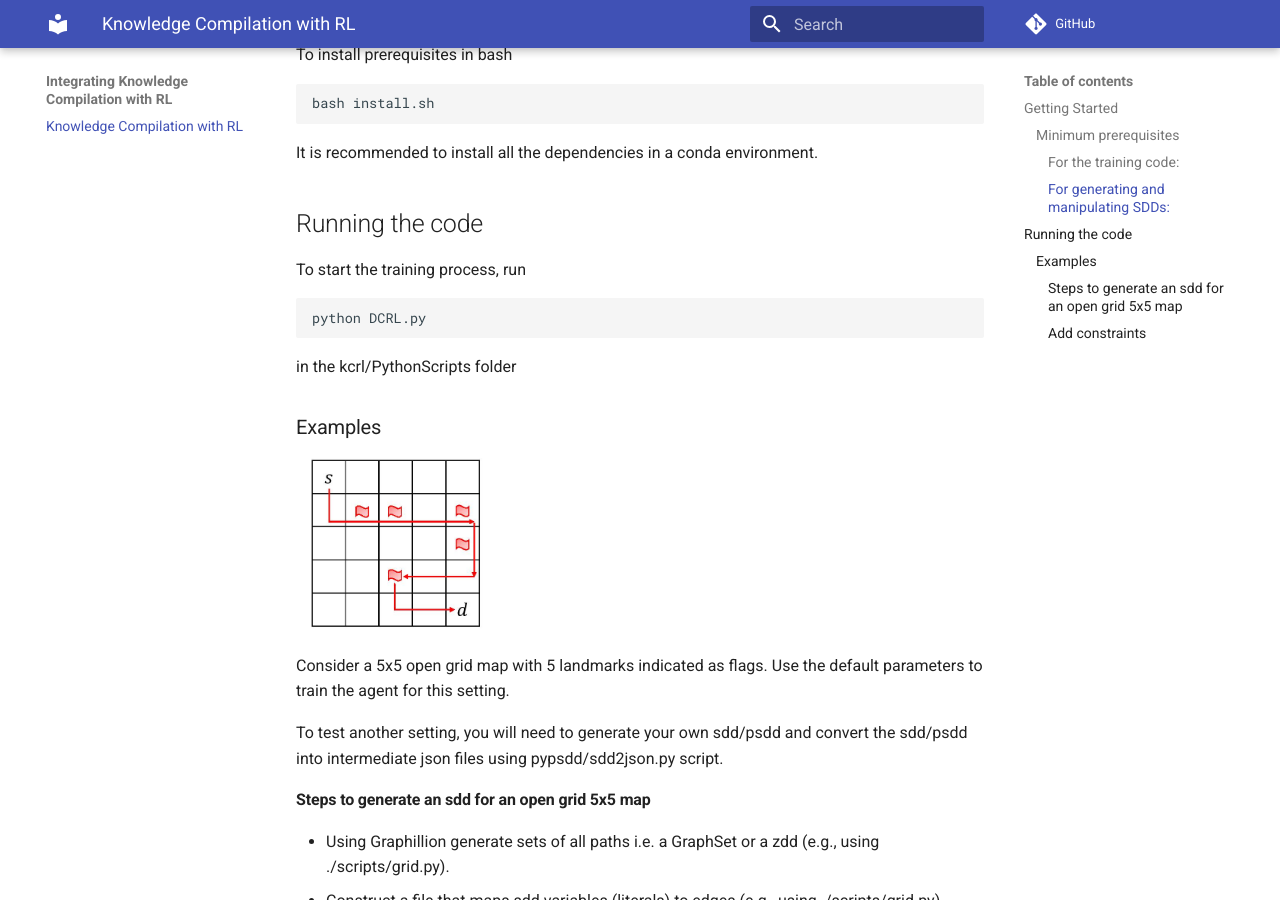
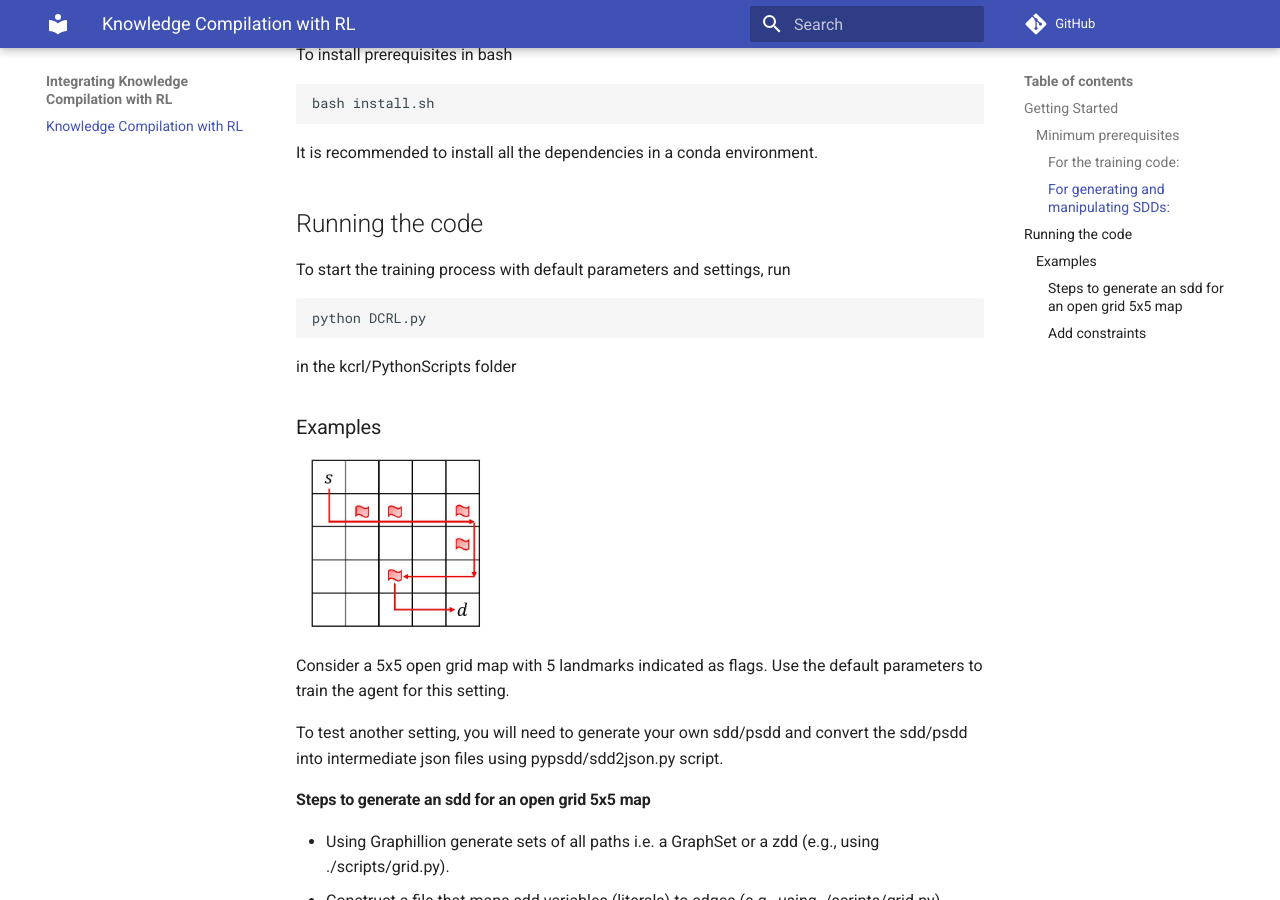
Before and after one commit to kushagra06/KCRL-Docs, an MkDocs documentation site: the page built from docs/index.md, in a window 1280 px wide and 900 px high, scrolled down 745 px. Built offline with MkDocs 1.6.1 and Material for MkDocs 9.7.7, drawn with Linux system fonts in a browser that asks for light colours; comment, search, counter and statistics services are not loaded.

Commit message:
Update index.md

````diff
--- a/docs/index.md
+++ b/docs/index.md
@@ -30,7 +30,7 @@ bash install.sh
 It is recommended to install all the dependencies in a conda environment.
 
 ## Running the code
-To start the training process, run
+To start the training process with default parameters and settings, run
 ```
 python DCRL.py
 ```
````
